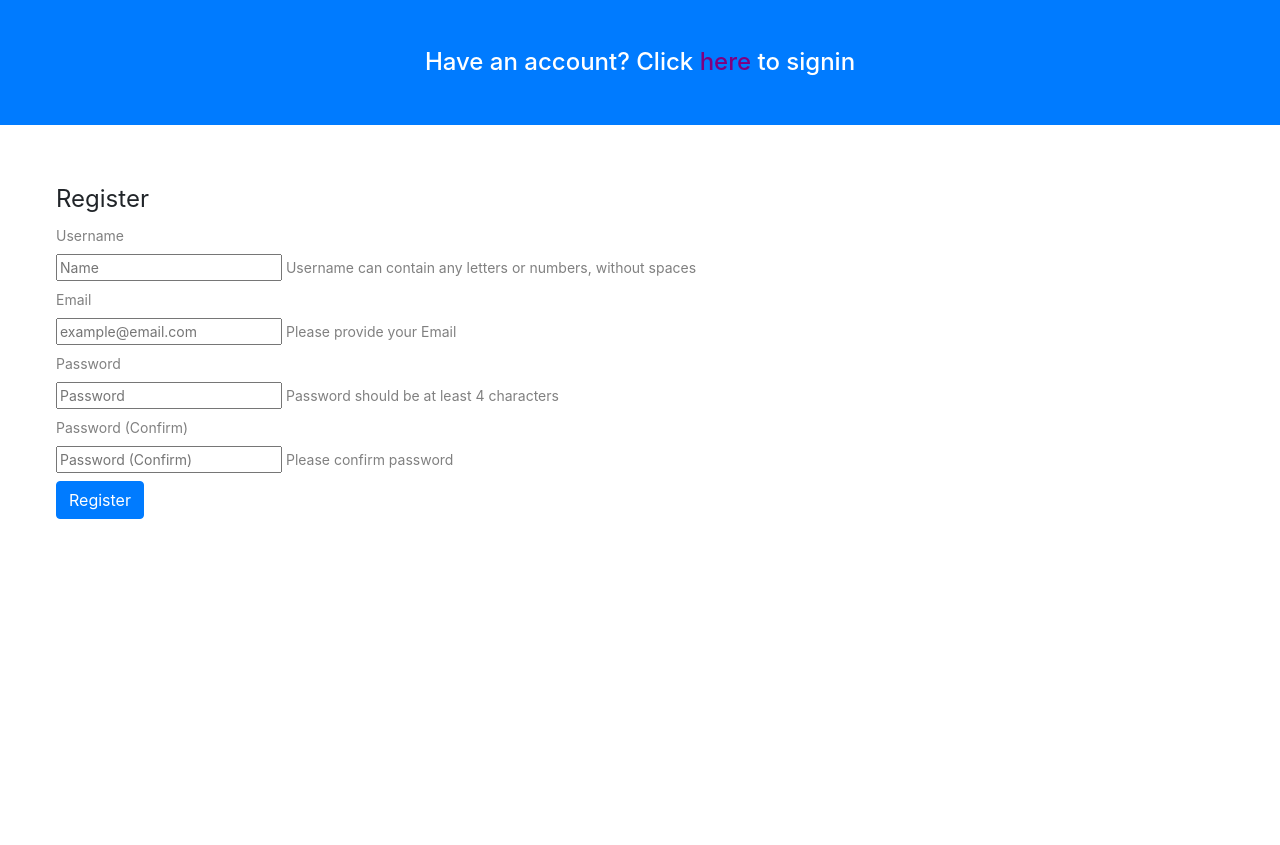
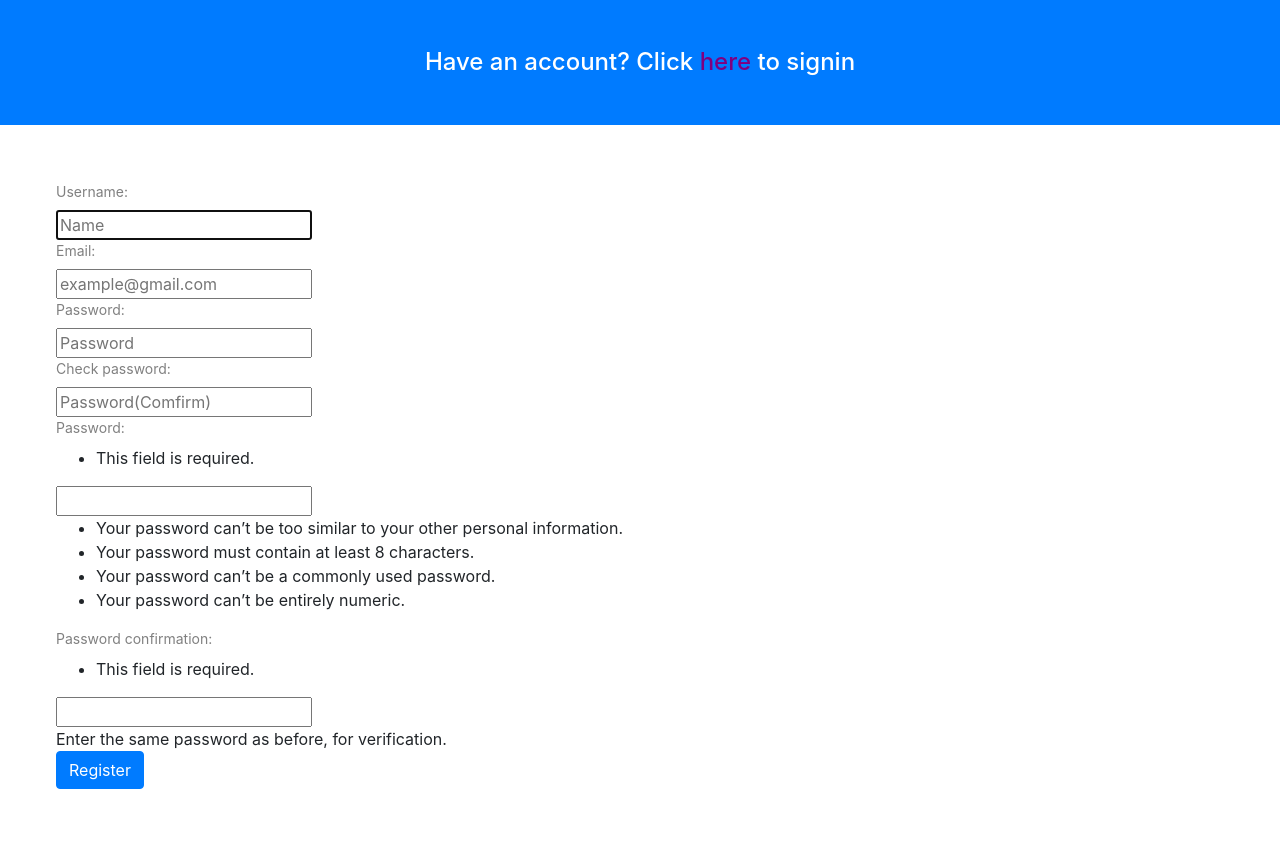
Before and after one commit to Akafadam/back-end, a Django app: page /account/signup/ in a window 1280 px wide. Before the commit the page ends 519 px from the top, so only its background shows below. Run offline with Django 3.2, Linux system fonts and the light colour scheme; some libraries are stand-ins or nearby versions.

Commit message:
Implementing forms into Signup page

```diff
--- a/myapp/forms.py
+++ b/myapp/forms.py
@@ -6,3 +6,13 @@ from django.contrib.auth.models import User
 class Signin(forms.Form):
 	email = forms.EmailField(widget=forms.TextInput(attrs={'placeholder': 'Email address'}))
 	password = forms.CharField(widget=forms.PasswordInput(attrs={'placeholder': 'Password'}))
+
+class Signup(UserCreationForm):
+	username = forms.CharField(required=False,help_text='',widget=forms.TextInput(attrs={'placeholder': 'Name'}))
+	email = forms.EmailField(required=False,help_text='',widget=forms.TextInput(attrs={'placeholder': 'example@gmail.com'}))
+	password = forms.CharField(required=False,help_text='',widget=forms.PasswordInput(attrs={'placeholder': 'Password'}))
+	check_password = forms.CharField(required=False,help_text='',widget=forms.PasswordInput(attrs={'placeholder': 'Password(Comfirm)'}))
+
+	class Meta:
+		model = User
+		fields = ('username', 'email', 'password', 'check_password', )
--- a/myapp/templates/myapp/signup.html
+++ b/myapp/templates/myapp/signup.html
@@ -28,57 +28,12 @@
 	<h4 class="text-center p-5 mx-5 text-white">Have an account? Click <a href="/account/login/">here</a> to signin</h4>
   </div>
 <form class="form-horizontal container py-2 pl-2 ml-5 my-5" action='' method="POST">
-  <fieldset>
-    <div id="legend">
-      <legend class="">Register</legend>
-    </div>
     <div class="control-group">
-      <!-- Username -->
-      <label class="control-label"  for="username">Username</label>
-      <div class="controls">
-        <label>
-        <input type="text" id="username" name="username" placeholder="Name"input-xlarge"> Username can contain any letters or numbers, without spaces
-      </label>
-      </div>
-    </div>
-
-    <div class="control-group">
-      <!-- E-mail -->
-      <label class="control-label" for="email">Email</label>
-      <div class="controls">
-      	<label>
-        <input type="text" id="email" name="email" placeholder="example@email.com" class="input-xlarge"> Please provide your Email
-        </label>
-      </div>
-    </div>
-
-    <div class="control-group">
-      <!-- Password-->
-      <label class="control-label" for="password">Password</label>
-      <div class="controls">
-      	<label>
-        <input type="password" id="password" name="password" placeholder="Password" class="input-xlarge"> Password should be at least 4 characters
-       </label>
-      </div>
-    </div>
-
-    <div class="control-group">
-      <!-- Password -->
-      <label class="control-label"  for="password_confirm">Password (Confirm)</label>
-      <div class="controls">
-      	<label>
-        <input type="password" id="password_confirm" name="password_confirm" placeholder="Password (Confirm)" class="input-xlarge"> Please confirm password
-       </label>
-      </div>
-    </div>
-
-    <div class="control-group">
-      <!-- Button -->
+      {{ registration }}
       <div class="controls">
         <button class="btn btn-primary">Register</button>
       </div>
     </div>
-  </fieldset>
 </form>
 </body>
 </html>
--- a/myapp/views.py
+++ b/myapp/views.py
@@ -1,6 +1,6 @@
 from django.shortcuts import render
 from django.views.generic import TemplateView
-from .forms import Signin
+from .forms import Signin, Signup
 from django.contrib.auth import login, authenticate
 
 class SigninTemplate(TemplateView):
@@ -14,6 +14,8 @@ class SigninTemplate(TemplateView):
 
 class SignupTemplate(TemplateView):
 	template_name = 'myapp/signup.html'
+	email_class = Signup
 
 	def get(self,request):
-		return render(request,self.template_name)
+		registration = self.email_class(request.POST)
+		return render(request,self.template_name, {'registration': registration})
```
